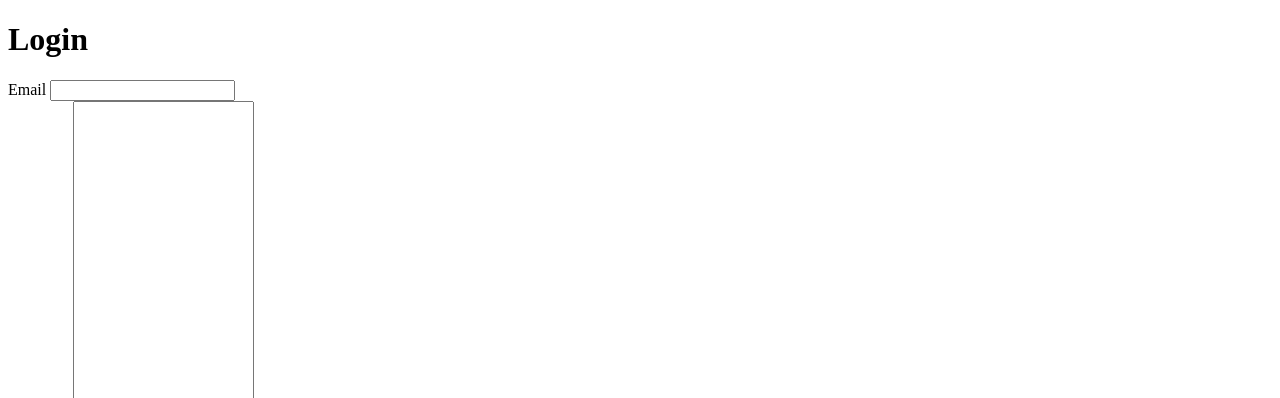
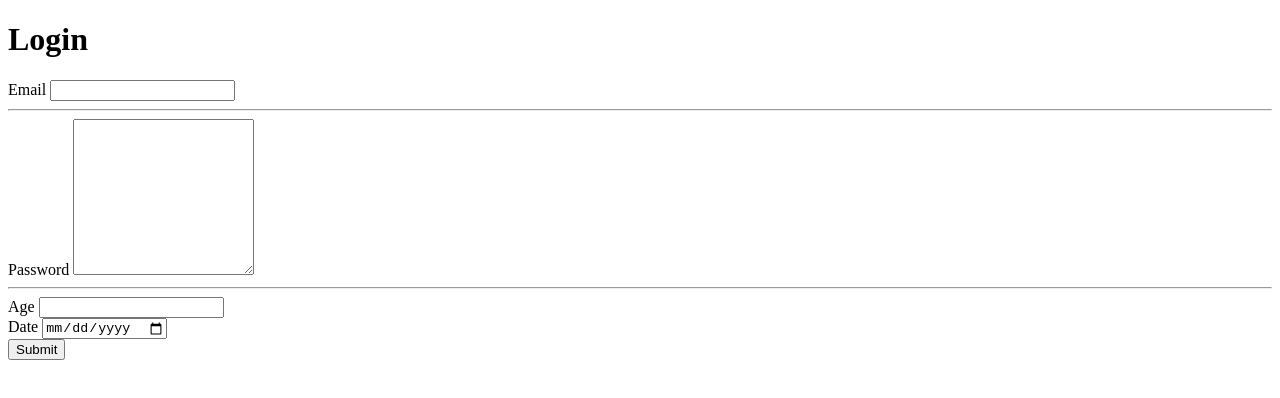
Before and after one commit to tommyoakley/Front-End-Test, a plain HTML site: page login.html in a window 1280 px wide. Shown: the top 398 px of the page. Drawn offline with Linux system fonts and the light colour scheme.

Commit message:
changes wed

```diff
--- a/login.html
+++ b/login.html
@@ -14,10 +14,12 @@
         <input type="email" />
       </div>
       <div>
+        <hr>
         <label for="">Password</label>
-      <textarea rows= "100"></textarea>
+      <textarea rows= "10"></textarea>
       </div>
       <div>
+        <hr>
         <label for="">Age</label>
         <input type="number" />
       </div>
```
Also changed, not shown: 1 other file.
